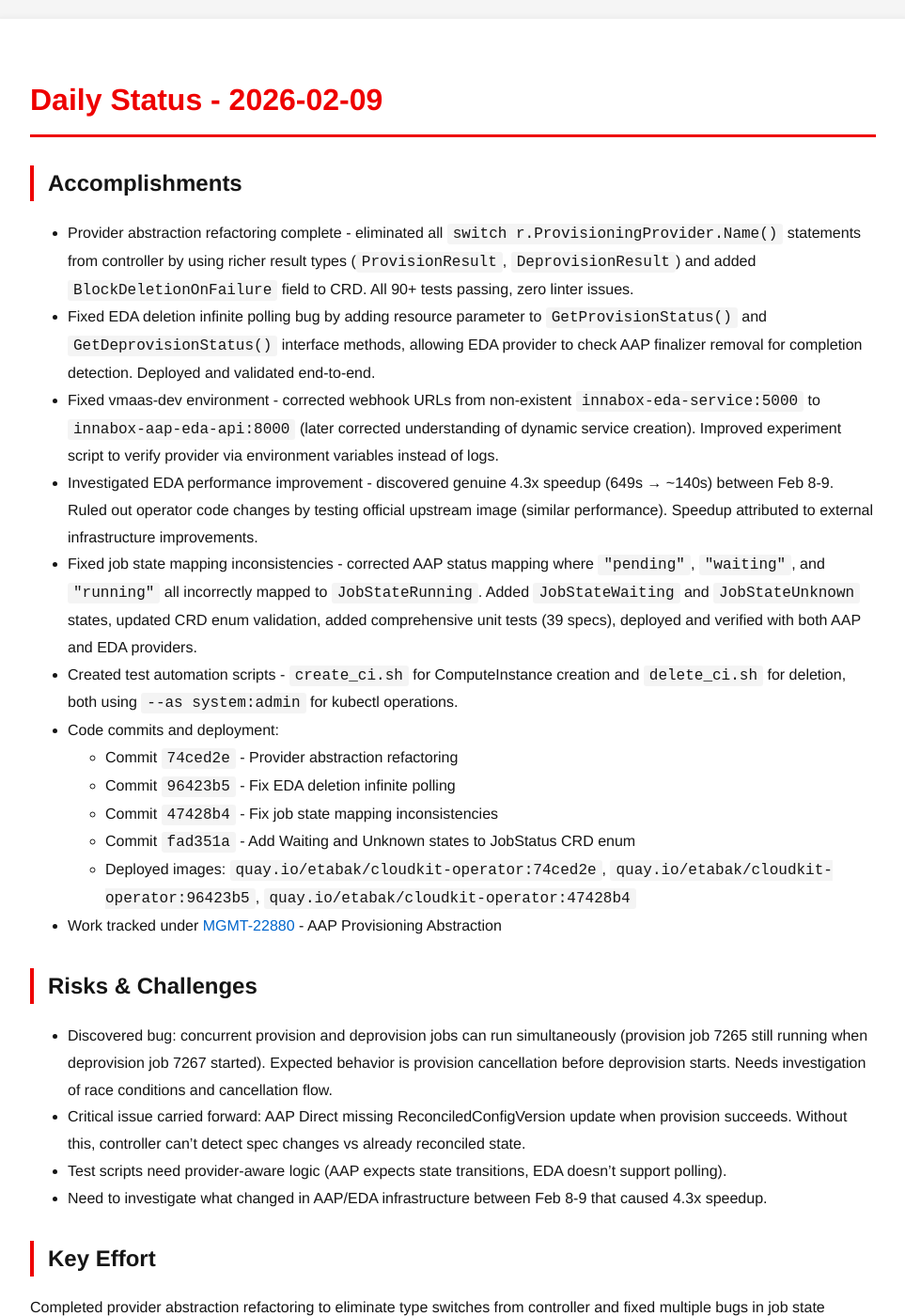
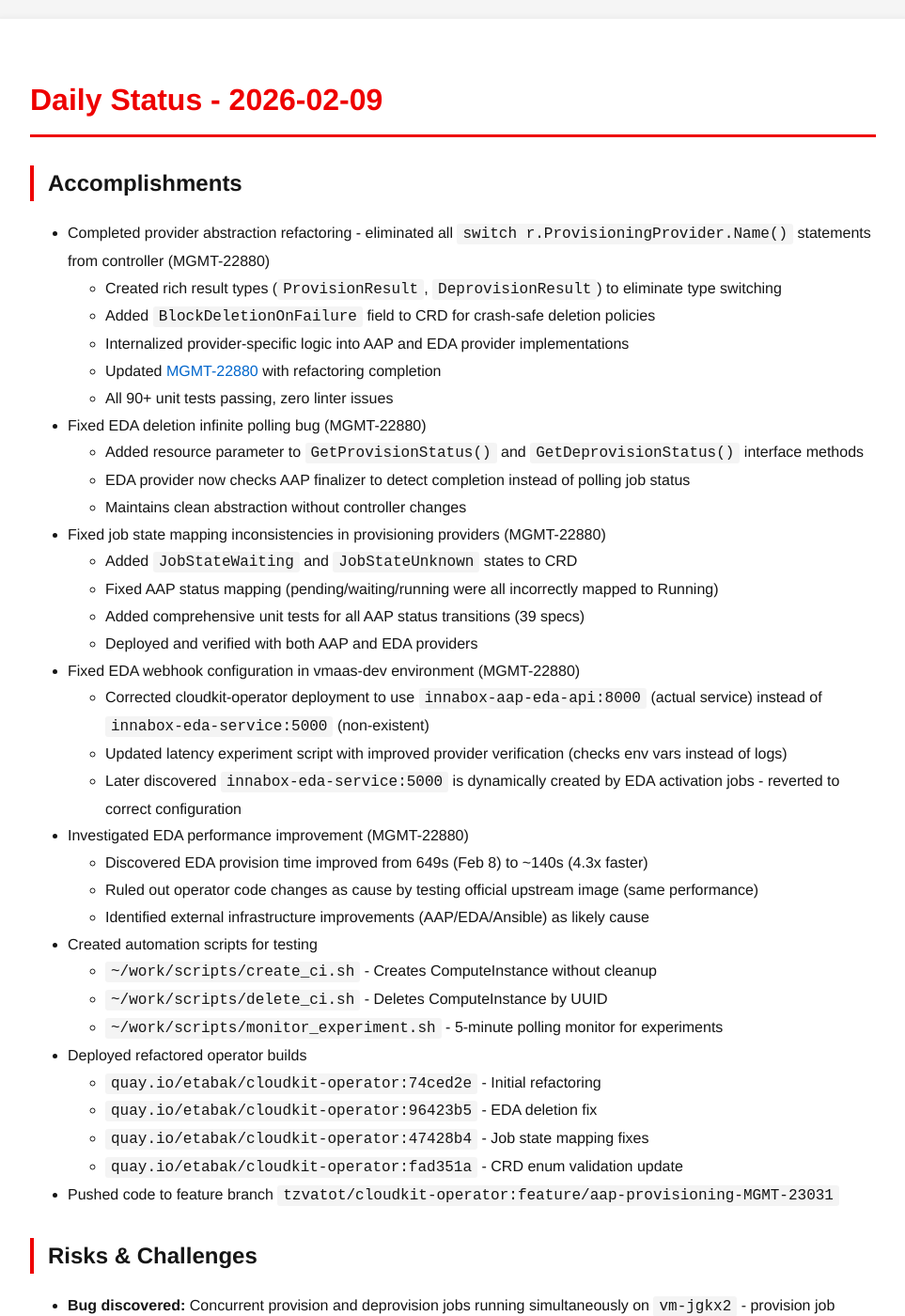
Before and after one commit to tzvatot/daily-status, a Jekyll site: the page built from 2026-02-09.md, in a window 1280 px wide and 1400 px high. Shown: the whole window at 94% size, without its empty margins (158-1121 px from the left). Built offline with Jekyll 4.4.1, drawn with Linux system fonts in a browser that asks for light colours; some of the changed text lies outside the part shown.

Commit message:
Daily status update - 2026-02-09

```diff
--- a/2026-02-09.md
+++ b/2026-02-09.md
@@ -7,25 +7,56 @@ date: 2026-02-09
 # Daily Status - 2026-02-09
 
 ## Accomplishments
-- Provider abstraction refactoring complete - eliminated all `switch r.ProvisioningProvider.Name()` statements from controller by using richer result types (`ProvisionResult`, `DeprovisionResult`) and added `BlockDeletionOnFailure` field to CRD. All 90+ tests passing, zero linter issues.
-- Fixed EDA deletion infinite polling bug by adding resource parameter to `GetProvisionStatus()` and `GetDeprovisionStatus()` interface methods, allowing EDA provider to check AAP finalizer removal for completion detection. Deployed and validated end-to-end.
-- Fixed vmaas-dev environment - corrected webhook URLs from non-existent `innabox-eda-service:5000` to `innabox-aap-eda-api:8000` (later corrected understanding of dynamic service creation). Improved experiment script to verify provider via environment variables instead of logs.
-- Investigated EDA performance improvement - discovered genuine 4.3x speedup (649s → ~140s) between Feb 8-9. Ruled out operator code changes by testing official upstream image (similar performance). Speedup attributed to external infrastructure improvements.
-- Fixed job state mapping inconsistencies - corrected AAP status mapping where `"pending"`, `"waiting"`, and `"running"` all incorrectly mapped to `JobStateRunning`. Added `JobStateWaiting` and `JobStateUnknown` states, updated CRD enum validation, added comprehensive unit tests (39 specs), deployed and verified with both AAP and EDA providers.
-- Created test automation scripts - `create_ci.sh` for ComputeInstance creation and `delete_ci.sh` for deletion, both using `--as system:admin` for kubectl operations.
-- Code commits and deployment:
-  - Commit `74ced2e` - Provider abstraction refactoring
-  - Commit `96423b5` - Fix EDA deletion infinite polling
-  - Commit `47428b4` - Fix job state mapping inconsistencies
-  - Commit `fad351a` - Add Waiting and Unknown states to JobStatus CRD enum
-  - Deployed images: `quay.io/etabak/cloudkit-operator:74ced2e`, `quay.io/etabak/cloudkit-operator:96423b5`, `quay.io/etabak/cloudkit-operator:47428b4`
-- Work tracked under [MGMT-22880](https://issues.redhat.com/browse/MGMT-22880) - AAP Provisioning Abstraction
+
+- Completed provider abstraction refactoring - eliminated all `switch r.ProvisioningProvider.Name()` statements from controller (MGMT-22880)
+  - Created rich result types (`ProvisionResult`, `DeprovisionResult`) to eliminate type switching
+  - Added `BlockDeletionOnFailure` field to CRD for crash-safe deletion policies
+  - Internalized provider-specific logic into AAP and EDA provider implementations
+  - Updated [MGMT-22880](https://issues.redhat.com/browse/MGMT-22880) with refactoring completion
+  - All 90+ unit tests passing, zero linter issues
+
+- Fixed EDA deletion infinite polling bug (MGMT-22880)
+  - Added resource parameter to `GetProvisionStatus()` and `GetDeprovisionStatus()` interface methods
+  - EDA provider now checks AAP finalizer to detect completion instead of polling job status
+  - Maintains clean abstraction without controller changes
+
+- Fixed job state mapping inconsistencies in provisioning providers (MGMT-22880)
+  - Added `JobStateWaiting` and `JobStateUnknown` states to CRD
+  - Fixed AAP status mapping (pending/waiting/running were all incorrectly mapped to Running)
+  - Added comprehensive unit tests for all AAP status transitions (39 specs)
+  - Deployed and verified with both AAP and EDA providers
+
+- Fixed EDA webhook configuration in vmaas-dev environment (MGMT-22880)
+  - Corrected cloudkit-operator deployment to use `innabox-aap-eda-api:8000` (actual service) instead of `innabox-eda-service:5000` (non-existent)
+  - Updated latency experiment script with improved provider verification (checks env vars instead of logs)
+  - Later discovered `innabox-eda-service:5000` is dynamically created by EDA activation jobs - reverted to correct configuration
+
+- Investigated EDA performance improvement (MGMT-22880)
+  - Discovered EDA provision time improved from 649s (Feb 8) to ~140s (4.3x faster)
+  - Ruled out operator code changes as cause by testing official upstream image (same performance)
+  - Identified external infrastructure improvements (AAP/EDA/Ansible) as likely cause
+
+- Created automation scripts for testing
+  - `~/work/scripts/create_ci.sh` - Creates ComputeInstance without cleanup
+  - `~/work/scripts/delete_ci.sh` - Deletes ComputeInstance by UUID
+  - `~/work/scripts/monitor_experiment.sh` - 5-minute polling monitor for experiments
+
+- Deployed refactored operator builds
+  - `quay.io/etabak/cloudkit-operator:74ced2e` - Initial refactoring
+  - `quay.io/etabak/cloudkit-operator:96423b5` - EDA deletion fix
+  - `quay.io/etabak/cloudkit-operator:47428b4` - Job state mapping fixes
+  - `quay.io/etabak/cloudkit-operator:fad351a` - CRD enum validation update
+
+- Pushed code to feature branch `tzvatot/cloudkit-operator:feature/aap-provisioning-MGMT-23031`
 
 ## Risks & Challenges
-- Discovered bug: concurrent provision and deprovision jobs can run simultaneously (provision job 7265 still running when deprovision job 7267 started). Expected behavior is provision cancellation before deprovision starts. Needs investigation of race conditions and cancellation flow.
-- Critical issue carried forward: AAP Direct missing ReconciledConfigVersion update when provision succeeds. Without this, controller can't detect spec changes vs already reconciled state.
-- Test scripts need provider-aware logic (AAP expects state transitions, EDA doesn't support polling).
-- Need to investigate what changed in AAP/EDA infrastructure between Feb 8-9 that caused 4.3x speedup.
+
+- **Bug discovered:** Concurrent provision and deprovision jobs running simultaneously on `vm-jgkx2` - provision job (7265) still running while deprovision job (7267) was started. Expected behavior: provision should be cancelled before deprovision starts. Requires investigation into race conditions in AAP provider's `isReadyForDeprovision()` logic.
+
+- **Outstanding issue:** AAP Direct missing ReconciledConfigVersion update when provision job succeeds. Without this, controller can't detect spec changes vs already reconciled state. Needs fix in `getJobStatus()` method.
+
+- **Mystery:** Unknown infrastructure change between Feb 8-9 caused 4.3x EDA speedup (649s → 140s). Need to investigate AAP/EDA/Ansible changes.
 
 ## Key Effort
-Completed provider abstraction refactoring to eliminate type switches from controller and fixed multiple bugs in job state handling and deletion flows.
+
+Provider abstraction refactoring to eliminate all type switching in controller, enabling clean provider-agnostic architecture with crash-safe deletion policies.
```
